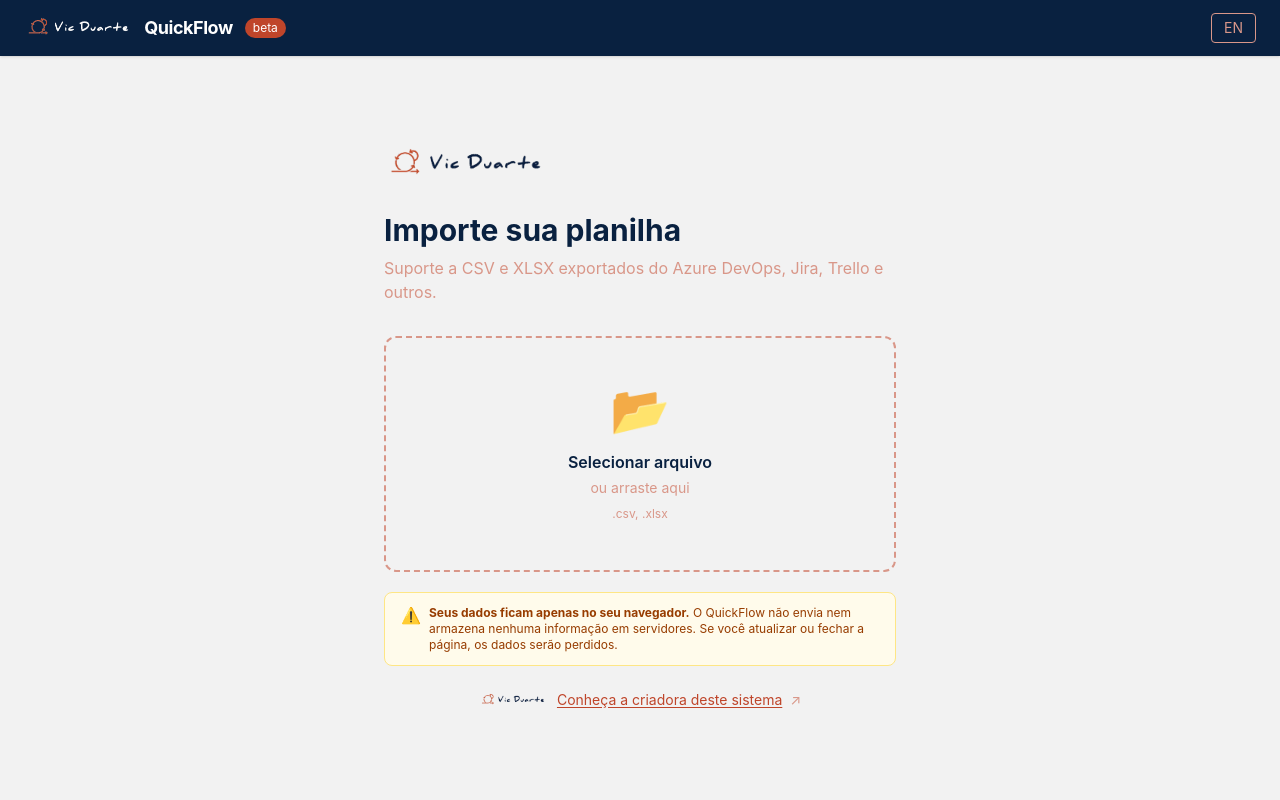
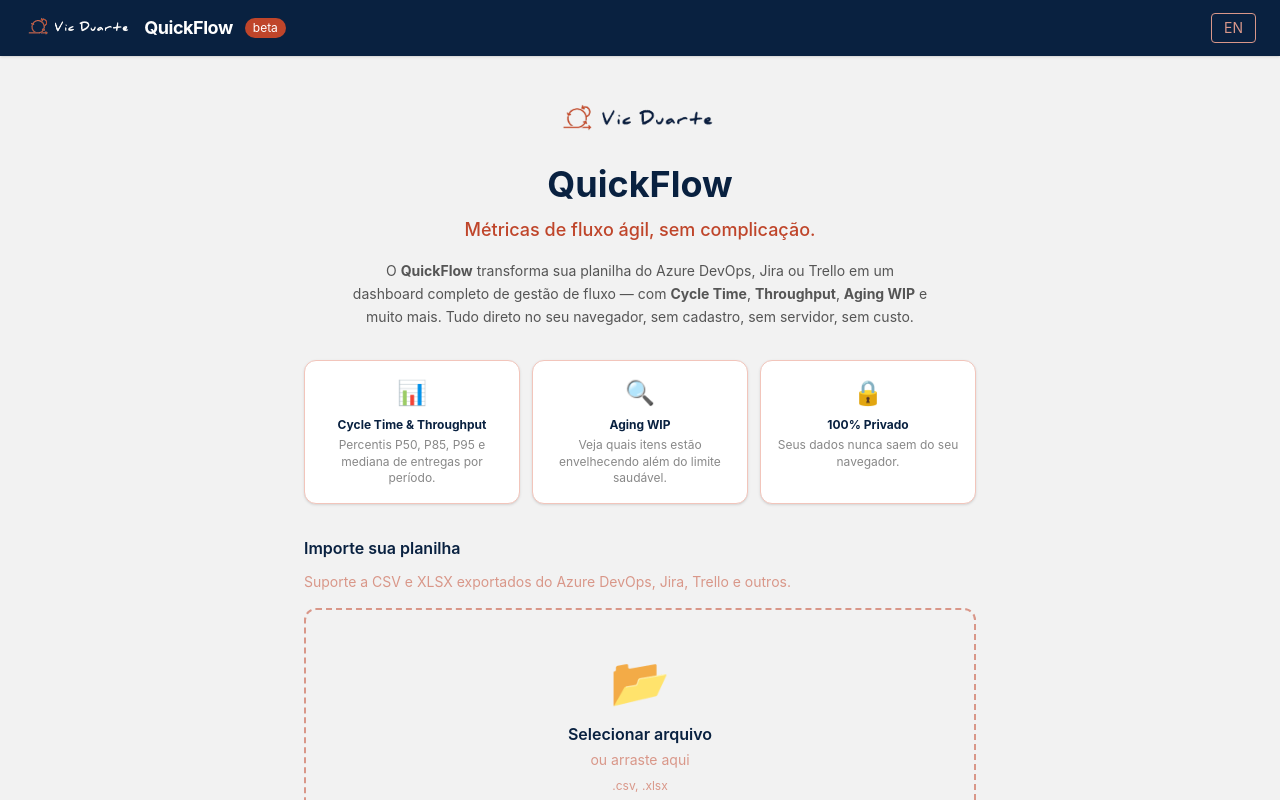
Before and after one commit to Vicduartchy/quickflow, a React (Vite) app: page / in a window 1280 px wide. Shown: the top 800 px of the page. Built offline with nearby package versions, Linux system fonts and the light colour scheme.

Commit message:
feat: tela inicial com hero, cards de benefício e CTA da criadora

```diff
--- a/src/components/UploadScreen.tsx
+++ b/src/components/UploadScreen.tsx
@@ -59,13 +59,39 @@
   }
 
   return (
-    <div className="flex items-center justify-center min-h-[calc(100vh-56px)] px-4">
-      <div className="w-full max-w-lg">
-        <div className="mb-6">
-          <img src="/quickflow/logo-dark.png" alt="Vic Duarte" className="h-12 object-contain" />
+    <div className="flex items-center justify-center min-h-[calc(100vh-56px)] px-4 py-10">
+      <div className="w-full max-w-2xl">
+
+        {/* Hero */}
+        <div className="mb-8 text-center">
+          <img src="/quickflow/logo-dark.png" alt="Vic Duarte" className="h-12 object-contain mx-auto mb-5" />
+          <h1 className="text-4xl font-bold text-[#092140] mb-3">QuickFlow</h1>
+          <p className="text-lg text-[#BF452A] font-medium mb-4">Métricas de fluxo ágil, sem complicação.</p>
+          <p className="text-[#555] text-sm leading-relaxed max-w-xl mx-auto">
+            O <strong>QuickFlow</strong> transforma sua planilha do Azure DevOps, Jira ou Trello em um dashboard completo de gestão de fluxo —
+            com <strong>Cycle Time</strong>, <strong>Throughput</strong>, <strong>Aging WIP</strong> e muito mais.
+            Tudo direto no seu navegador, sem cadastro, sem servidor, sem custo.
+          </p>
         </div>
-        <h1 className="text-3xl font-bold text-[#092140] mb-2">{t.upload.title}</h1>
-        <p className="text-[#D99789] mb-8">{t.upload.subtitle}</p>
+
+        {/* Cards de benefício */}
+        <div className="grid grid-cols-3 gap-3 mb-8 text-center">
+          {[
+            { icon: '📊', title: 'Cycle Time & Throughput', desc: 'Percentis P50, P85, P95 e mediana de entregas por período.' },
+            { icon: '🔍', title: 'Aging WIP', desc: 'Veja quais itens estão envelhecendo além do limite saudável.' },
+            { icon: '🔒', title: '100% Privado', desc: 'Seus dados nunca saem do seu navegador.' },
+          ].map(({ icon, title, desc }) => (
+            <div key={title} className="bg-white border border-[#F2C5BB] rounded-xl p-4 shadow-sm">
+              <div className="text-2xl mb-2">{icon}</div>
+              <div className="text-xs font-bold text-[#092140] mb-1">{title}</div>
+              <div className="text-xs text-[#888] leading-snug">{desc}</div>
+            </div>
+          ))}
+        </div>
+
+        {/* Upload */}
+        <h2 className="text-base font-semibold text-[#092140] mb-3">{t.upload.title}</h2>
+        <p className="text-[#D99789] text-sm mb-4">{t.upload.subtitle}</p>
         <div
           onDragOver={(e) => { e.preventDefault(); setDragging(true) }}
           onDragLeave={() => setDragging(false)}
@@ -91,17 +117,22 @@
           </span>
         </div>
 
-        {/* Link para a criadora */}
-        <div className="mt-6 text-center">
+        {/* CTA da criadora */}
+        <div className="mt-8 bg-[#092140] rounded-2xl px-6 py-5 flex flex-col sm:flex-row items-center gap-4">
+          <img src="/quickflow/logo-white.png" alt="Vic Duarte" className="h-10 object-contain shrink-0" />
+          <div className="flex-1 text-center sm:text-left">
+            <p className="text-white text-sm font-semibold mb-0.5">Criado por Vic Duarte</p>
+            <p className="text-[#D99789] text-xs leading-snug">
+              Especialista em gestão estratégica e aprendizagem. Ajuda times e organizações a usarem dados de fluxo para tomar decisões melhores e entregar mais valor.
+            </p>
+          </div>
           <a
             href="https://vicduarte.site/"
             target="_blank"
             rel="noopener noreferrer"
-            className="inline-flex items-center gap-2 text-sm text-[#BF452A] hover:text-[#092140] transition-colors group"
+            className="shrink-0 px-4 py-2 bg-[#BF452A] hover:bg-[#a33a22] text-white text-xs font-bold rounded-full transition-colors whitespace-nowrap"
           >
-            <img src="/quickflow/logo-dark.png" alt="Vic Duarte" className="h-5 object-contain" />
-            <span className="underline underline-offset-2 group-hover:no-underline">Conheça a criadora deste sistema</span>
-            <span className="text-[#D99789]">↗</span>
+            Conheça o trabalho ↗
           </a>
         </div>
       </div>
```
